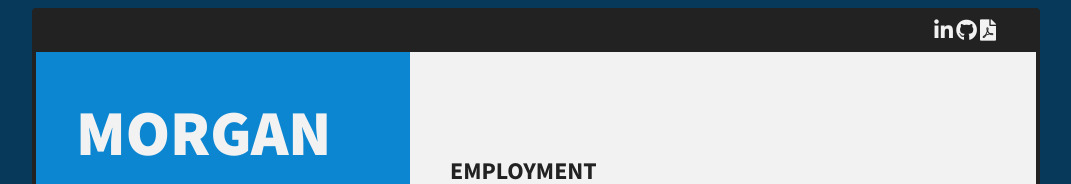
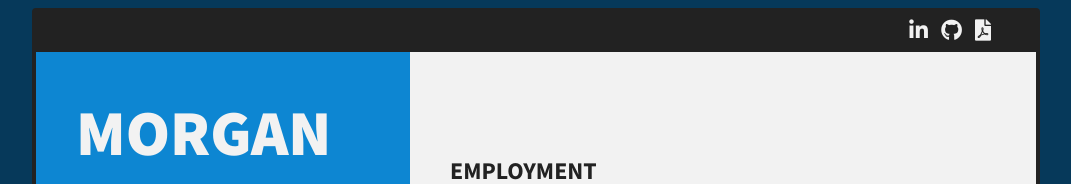
Before and after one commit to mrgntamayo/mrgntamayo.github.io, a Jekyll site: the page built from index.md, in a window 1280 px wide. Shown: the top 184 px of the page, without its empty margins (104-1175 px from the left). Built offline with Jekyll 4.4.1, drawn with Linux system fonts in a browser that asks for light colours; nearby versions of some CDN libraries.

Commit message:
changed top spacing

```diff
--- a/_sass/_structure.scss
+++ b/_sass/_structure.scss
@@ -62,6 +62,10 @@
 
 .top {
     border-radius: $border-size $border-size 0 0;
+
+    a {
+        padding: 5px;
+    }
 }
 
 footer {
```
Also changed, not shown: 2 other files.
